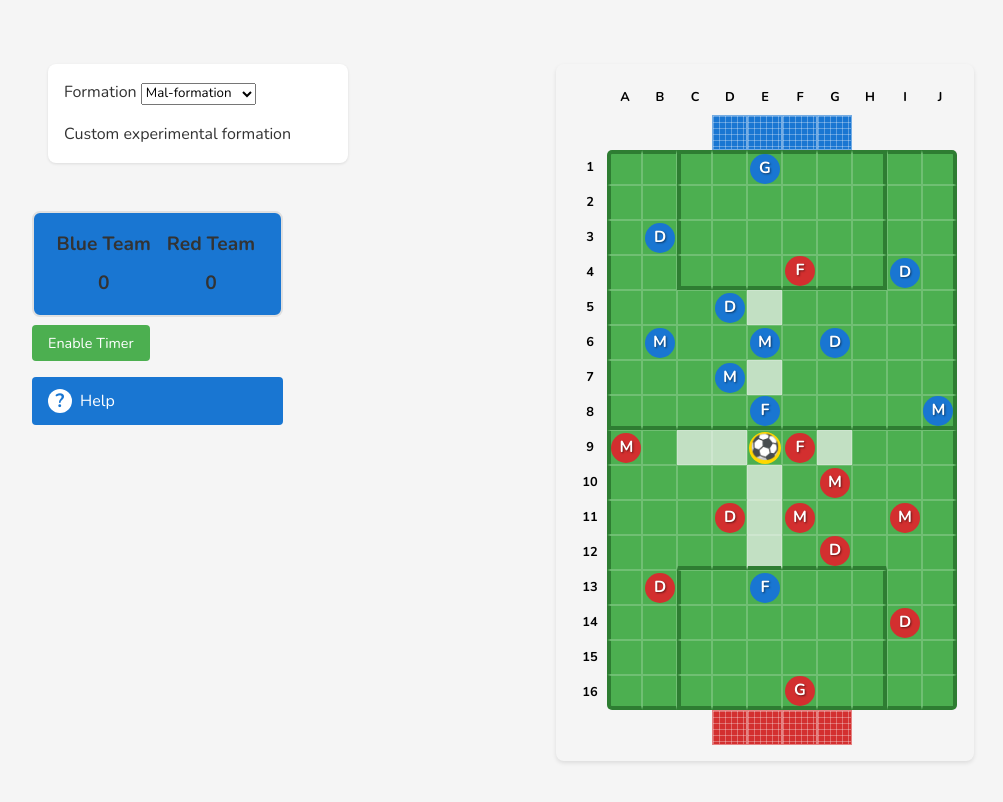
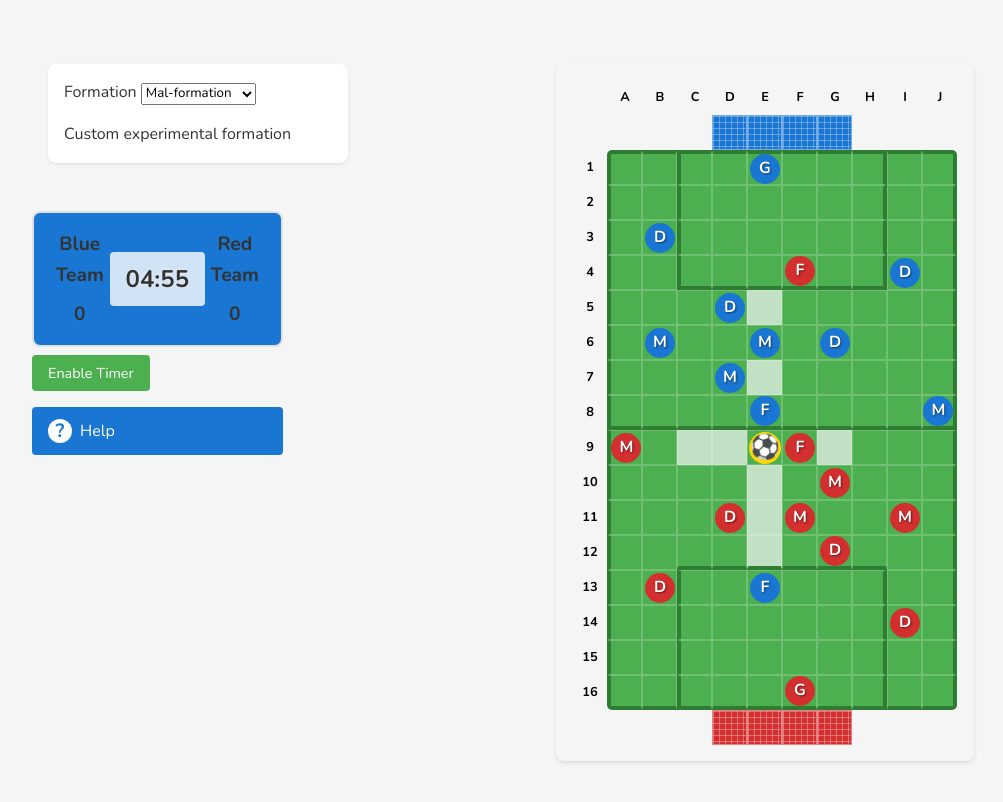
Before and after one commit to malcolm2xd/fookiki-web-ui, a Vue app: page / in a window 1280 px wide. Shown: the top 802 px of the page, without its empty margins (16-1019 px from the left). Built offline with nearby package versions, Linux system fonts and the light colour scheme.

Commit message:
Game timer

```diff
--- a/src/components/GameState.vue
+++ b/src/components/GameState.vue
@@ -5,6 +5,7 @@
         <div class="team-name blue">Blue Team</div>
         <div class="score">{{ blueScore }}</div>
       </div>
+      <div class="game-timer">{{ gameTimeDisplay }}</div>
       <div class="team-score">
         <div class="team-name red">Red Team</div>
         <div class="score">{{ redScore }}</div>
@@ -29,6 +30,12 @@ export default defineComponent({
     const redScore = computed(() => store.redScore)
     const currentTeam = computed(() => store.currentTeam)
 
+    const gameTimeDisplay = computed(() => {
+      const minutes = Math.floor(store.gameTimerState.timeLeft / 60)
+      const seconds = store.gameTimerState.timeLeft % 60
+      return `${minutes.toString().padStart(2, '0')}:${seconds.toString().padStart(2, '0')}`
+    })
+
     const timerStyle = computed(() => {
       const teamColor = currentTeam.value === 'blue' ? '#1976D2' : '#D32F2F'
 
@@ -52,7 +59,8 @@ export default defineComponent({
       blueScore,
       redScore,
       currentTeam,
-      timerStyle
+      timerStyle,
+      gameTimeDisplay
     }
   }
 })
@@ -120,4 +128,16 @@ export default defineComponent({
 .timer-toggle:hover {
   background-color: #45a049;
 }
+
+.game-timer {
+  font-size: 1.5rem;
+  font-weight: bold;
+  color: #333;
+  text-shadow: 0 0 2px white;
+  padding: 0.5rem 1rem;
+  background-color: rgba(255, 255, 255, 0.8);
+  border-radius: 4px;
+  min-width: 80px;
+  text-align: center;
+}
 </style>
--- a/src/stores/game.ts
+++ b/src/stores/game.ts
@@ -73,9 +73,15 @@ export const useGameStore = defineStore('game', {
       duration: 10, // seconds per move
       warningThreshold: 3, // seconds before warning
       enabled: false, // whether timer is enabled
+      gameDuration: 300, // 5 minutes in seconds
     },
     timerState: {
       timeLeft: 10,
+      isRunning: false,
+      timerId: null as number | null,
+    },
+    gameTimerState: {
+      timeLeft: 0, // Will be set to timerConfig.gameDuration when game starts
       isRunning: false,
       timerId: null as number | null,
     },
@@ -214,8 +220,12 @@ export const useGameStore = defineStore('game', {
         this.isBallSelected = true
       }
 
-      // Start the timer for the first player
-      this.startTimer()
+      // Initialize game timer from config
+      this.gameTimerState.timeLeft = this.timerConfig.gameDuration;
+      this.startGameTimer();
+      if (this.timerConfig.enabled) {
+        this.startTimer();
+      }
     },
 
     selectBall() {
@@ -590,5 +600,50 @@ export const useGameStore = defineStore('game', {
         this.stopTimer()
       }
     },
+
+    startGameTimer() {
+      if (this.gameTimerState.timerId) return;
+      this.gameTimerState.isRunning = true;
+      this.gameTimerState.timerId = window.setInterval(() => {
+        if (this.gameTimerState.timeLeft > 0) {
+          this.gameTimerState.timeLeft--;
+        } else {
+          this.endGame();
+        }
+      }, 1000);
+    },
+
+    stopGameTimer() {
+      if (this.gameTimerState.timerId) {
+        clearInterval(this.gameTimerState.timerId)
+        this.gameTimerState.timerId = null
+      }
+      this.gameTimerState.isRunning = false
+    },
+
+    endGame() {
+      this.stopGameTimer()
+      this.stopTimer()
+
+      // Determine winner based on score
+      if (this.score.blue > this.score.red) {
+        this.winner = 'blue'
+      } else if (this.score.red > this.score.blue) {
+        this.winner = 'red'
+      } else {
+        // If scores are tied, determine winner based on ball possession
+        const ballAdjacentPlayers = this.getAdjacentPlayers(this.ballPosition)
+        const blueAdjacent = ballAdjacentPlayers.some(p => p.team === 'blue')
+        this.winner = blueAdjacent ? 'blue' : 'red'
+      }
+
+      this.gamePhase = 'GAME_OVER'
+      alert(`Game Over! ${this.winner === 'blue' ? 'Blue' : 'Red'} team wins!`)
+
+      // Reset the game after a short delay
+      setTimeout(() => {
+        this.initializeGame()
+      }, 2000)
+    },
   },
 })
```
